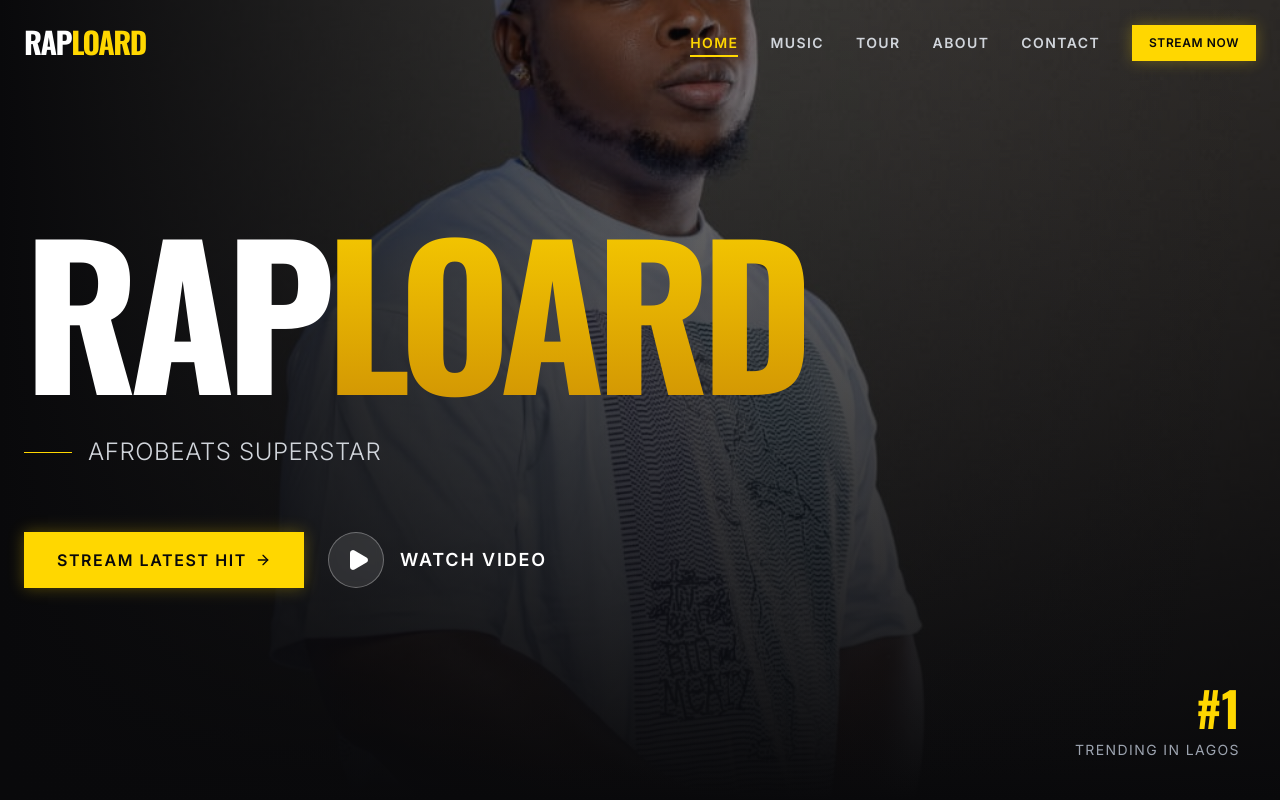
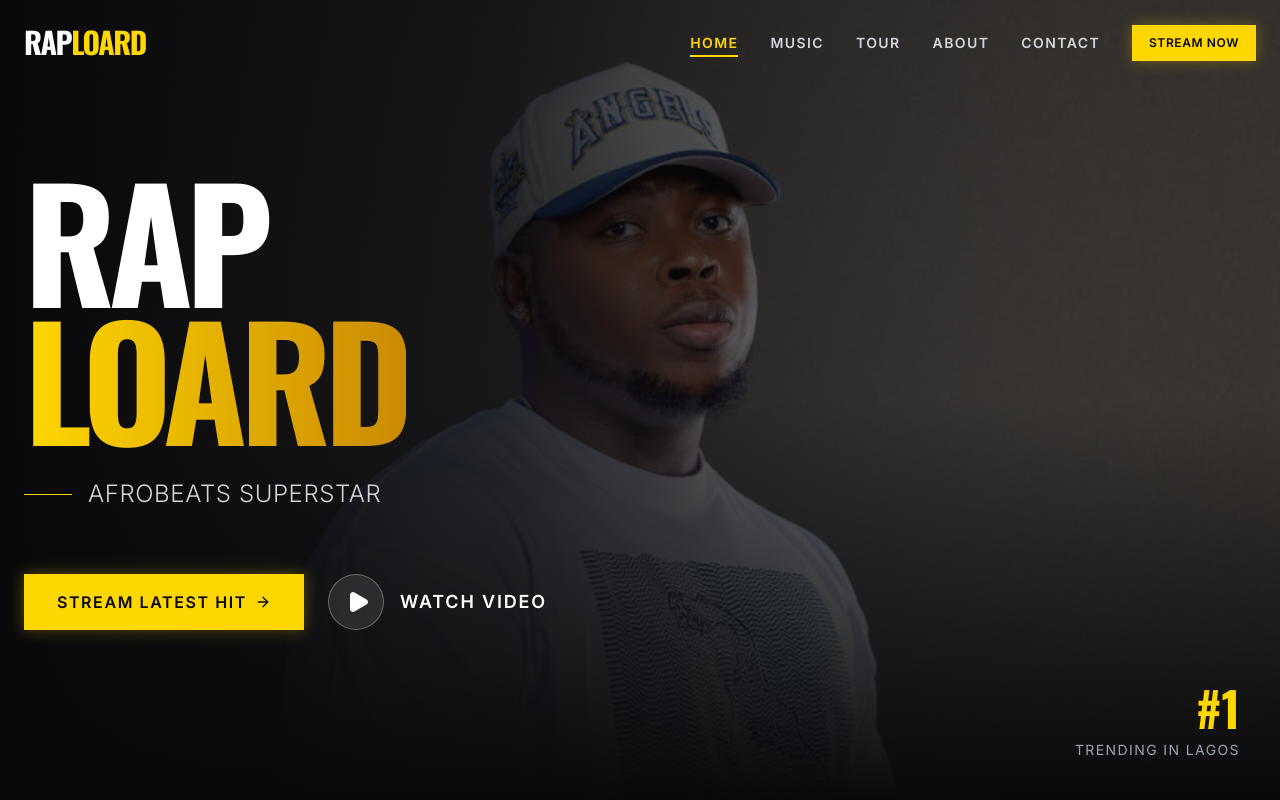
Before and after one commit to VictorChidex1/raploard-web, a React (Vite) app: page / in a window 1280 px wide. Shown: the top 800 px of the page. Built offline with nearby package versions, Linux system fonts and the light colour scheme.

Commit message:
professional layout for hero page

```diff
--- a/src/pages/Hero.tsx
+++ b/src/pages/Hero.tsx
@@ -14,28 +14,32 @@ export function Hero() {
         <img
           src="/raploard-hero.jpeg"
           alt="Raploard Hero"
-          className="h-full w-full object-cover object-center opacity-60"
+          className="h-full w-full object-cover object-[50%_20%] opacity-80"
         />
-        <div className="absolute inset-0 bg-gradient-to-t from-brand-dark via-brand-dark/50 to-transparent" />
-        <div className="absolute inset-0 bg-gradient-to-r from-brand-dark via-brand-dark/20 to-transparent" />
+        {/* Bottom fade for smooth transition to next section */}
+        <div className="absolute inset-0 bg-gradient-to-t from-brand-dark via-transparent to-transparent" />
+        {/* Strong Left Gradient to make text readable and face bright */}
+        <div className="absolute inset-0 bg-gradient-to-r from-brand-dark via-brand-dark/80 via-40% to-transparent" />
       </div>
 
       {/* Content */}
       <div className="relative z-10 flex h-full items-center px-6 container mx-auto">
-        <div className="max-w-4xl space-y-8">
+        <div className="max-w-2xl space-y-8 mt-20 md:mt-0">
+          {" "}
+          {/* Constrained width */}
           <motion.div
             initial={{ opacity: 0, y: 100 }}
             animate={{ opacity: 1, y: 0 }}
             transition={{ duration: 0.8, ease: "easeOut" }}
           >
-            <h1 className="font-header text-[clamp(4rem,15vw,12rem)] font-bold uppercase leading-none text-white tracking-tighter">
+            <h1 className="font-header text-[clamp(4rem,12vw,10rem)] font-bold uppercase leading-[0.9] text-white tracking-tighter">
               Rap
-              <span className="text-transparent bg-clip-text bg-gradient-to-b from-brand-gold to-yellow-600">
+              <br />
+              <span className="text-transparent bg-clip-text bg-gradient-to-r from-brand-gold to-yellow-600">
                 Loard
               </span>
             </h1>
           </motion.div>
-
           <motion.div
             initial={{ opacity: 0, x: -50 }}
             animate={{ opacity: 1, x: 0 }}
@@ -45,7 +49,6 @@ export function Hero() {
             <div className="h-[1px] w-12 bg-brand-gold" />
             <span>AFROBEATS SUPERSTAR</span>
           </motion.div>
-
           <motion.div
             initial={{ opacity: 0, y: 50 }}
             animate={{ opacity: 1, y: 0 }}
```
